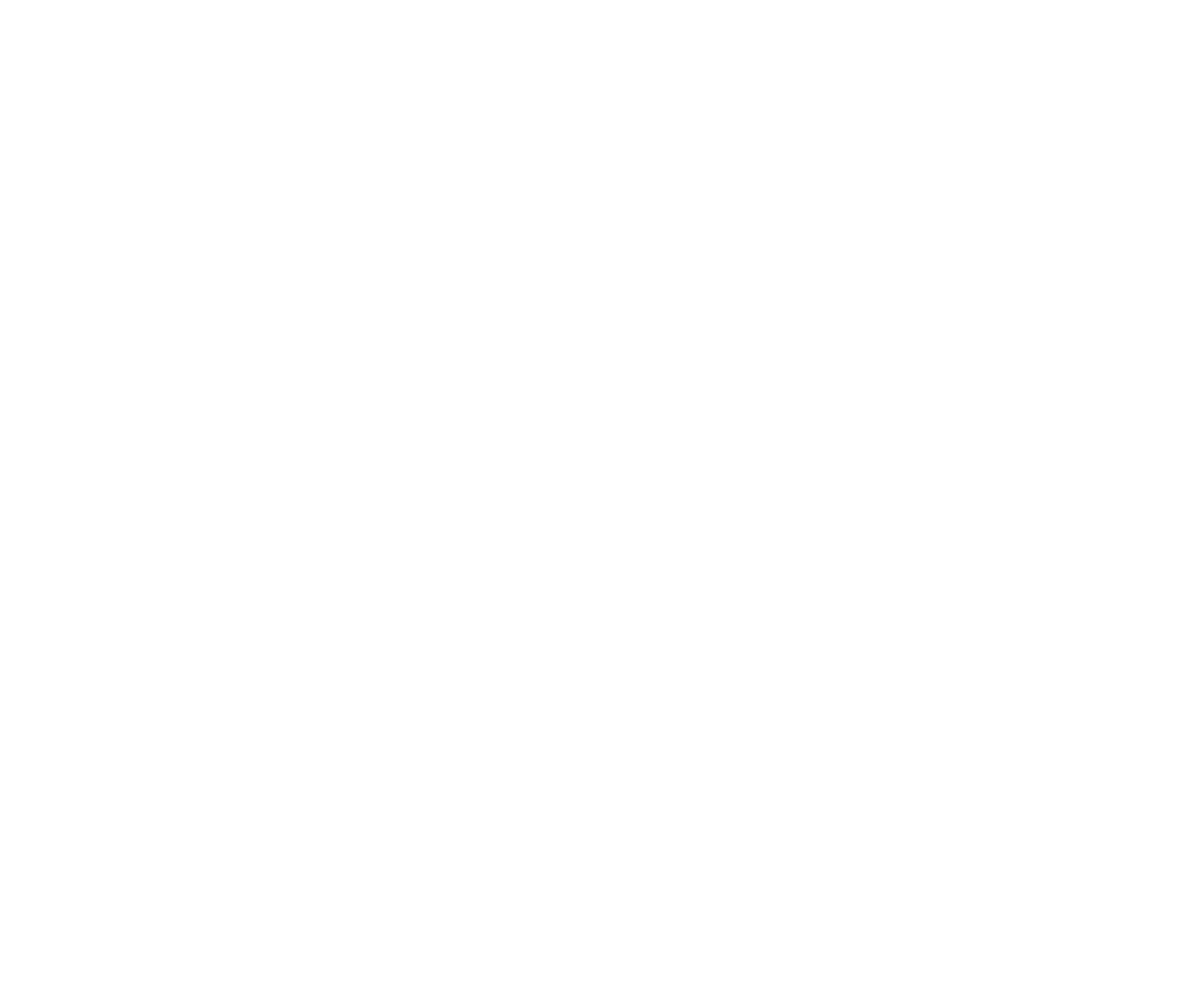
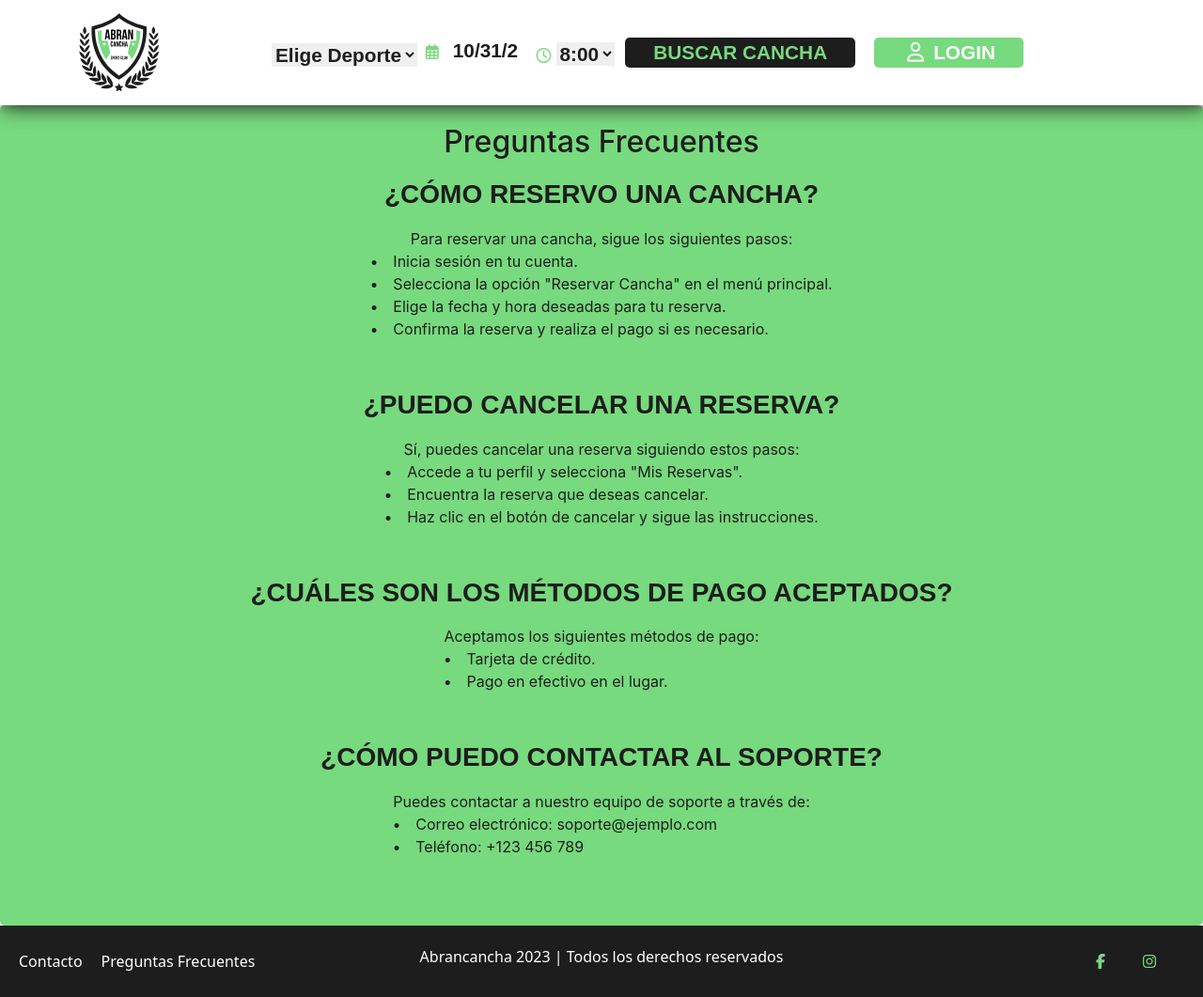
Before and after one commit to elMarito/abrancancha_frontend, a React (Vite) app: page /preguntas-frecuentes in a window 1280 px wide. Before the commit this address had no page. Shown: the whole page at 94% size. Before the commit the page ends 800 px from the top, so only its background shows below. Built offline with nearby package versions, Linux system fonts and the light colour scheme.

Commit message:
Creacion del Pregunutas frecuentes y de la seccion contactos por nicolas mansilla

```diff
--- a/package.json
+++ b/package.json
@@ -14,10 +14,11 @@
     "bootstrap": "^5.3.2",
     "json-server": "^0.17.4",
     "react": "^18.2.0",
+    "react-bootstrap": "^2.9.1",
     "react-datepicker": "^4.18.0",
     "react-dom": "^18.2.0",
     "react-hook-form": "^7.47.0",
-    "react-router-dom": "^6.16.0",
+    "react-router-dom": "^6.18.0",
     "react-use": "^17.4.0"
   },
   "devDependencies": {
--- a/src/App.jsx
+++ b/src/App.jsx
@@ -1,3 +1,4 @@
+// App.jsx
 import React, { useState } from 'react';
 import { BrowserRouter, Routes, Route } from 'react-router-dom';
 import Home from './components/Home/Home';
@@ -11,6 +12,8 @@
 import Clientes from './components/HomeBack/Usuario'
 import Administradores from './components/HomeBack/Administradores'
 import Configuracion from './components/HomeBack/Configuracion'
+import Contacto from './components/Footer/Contacto';
+import PreguntasFrecuentes from './components/Footer/PreguntasFrecuentes';
 
 
 function App() {
@@ -30,7 +33,10 @@
           <Route path="clientes" element={<Clientes />} />
           <Route path="administradores" element={<Administradores />} />
           <Route path="configuracion" element={<Configuracion />} />
+
         </Route>
+        <Route path="contacto" element={<Contacto />} />
+        <Route path="preguntas-frecuentes" element={<PreguntasFrecuentes />} />
       </Routes>
     </BrowserRouter>
   );
--- /dev/null
+++ b/src/components/Footer/Contacto.jsx
@@ -0,0 +1,37 @@
+// Contacto.jsx
+import React from 'react';
+import Navbar from '../Navbar/Navbar';
+import Footer from '../Footer/Footer';
+import './ContactoStyles.css';
+
+function Contacto() {
+  return (
+    <>
+      <Navbar />
+      <div className="contacto-container">
+        <h2>Contacto</h2>
+        <p>
+          ¡Estamos aquí para ayudarte! Ponte en contacto con nosotros si tienes alguna pregunta o inquietud.
+        </p>
+        <form>
+          <div className="form-group">
+            <label htmlFor="nombre">Nombre:</label>
+            <input type="text" id="nombre" name="nombre" required />
+          </div>
+          <div className="form-group">
+            <label htmlFor="email">Correo electrónico:</label>
+            <input type="email" id="email" name="email" required />
+          </div>
+          <div className="form-group">
+            <label htmlFor="mensaje">Mensaje:</label>
+            <textarea id="mensaje" name="mensaje" required></textarea>
+          </div>
+          <button type="submit">Enviar Mensaje</button>
+        </form>
+      </div>
+      <Footer />
+    </>
+  );
+}
+
+export default Contacto;
--- /dev/null
+++ b/src/components/Footer/ContactoStyles.css
@@ -0,0 +1,61 @@
+/* ContactoStyles.css */
+
+.contacto-container {
+  background-color: #77da7e;
+  padding: 20px;
+  border-radius: 5px;
+  color: #1d1d1d;
+  font-family: "Inter", sans-serif;
+  text-align: center;
+}
+
+.contacto-container h2 {
+  font-family: "Bebas Neue", sans-serif;
+  font-weight: 900;
+  text-transform: uppercase;
+  margin-bottom: 20px;
+}
+
+form {
+  max-width: 600px;
+  margin: 0 auto;
+}
+
+.form-group {
+  margin-bottom: 20px;
+}
+
+label {
+  display: block;
+  font-weight: bold;
+  margin-bottom: 5px;
+}
+
+input,
+textarea {
+  width: 100%;
+  padding: 10px;
+  border: 1px solid #1d1d1d;
+  border-radius: 5px;
+  font-family: "Inter", sans-serif;
+  box-sizing: border-box;
+  margin-top: 5px;
+  margin-bottom: 10px;
+}
+
+button {
+  background-color: #1d1d1d;
+  color: #77da7e;
+  font-family: "Bebas Neue", sans-serif;
+  font-weight: 900;
+  border: none;
+  padding: 10px 30px;
+  border-radius: 5px;
+  text-transform: uppercase;
+  cursor: pointer;
+}
+
+button:hover {
+  background-color: #77da7e;
+  color: #1d1d1d;
+}
--- a/src/components/Footer/Footer.jsx
+++ b/src/components/Footer/Footer.jsx
@@ -1,4 +1,8 @@
+// Footer.jsx
 import React from 'react';
+import { Link, Routes, Route } from 'react-router-dom';
+import Contacto from './Contacto';
+import PreguntasFrecuentes from './PreguntasFrecuentes';
 import './FooterStyles.css';
 
 function Footer() {
@@ -6,12 +10,11 @@
     <footer className="footer-container">
       <div className="left-section">
         <div className="contact-section">
-          <h5>Contacto</h5>
 
+          <Link to="/contacto">Contacto</Link>
         </div>
         <div className="faq-section">
-          <h5>Preguntas Frecuentes</h5>
-
+          <Link to="/preguntas-frecuentes">Preguntas Frecuentes</Link>
         </div>
       </div>
 
@@ -21,13 +24,21 @@
 
       <div className="right-section">
         <div className="social-logos">
-        <a className="small" href="#"><i className="fa-brands fa-facebook-f"></i></a>
-
+          <Link to="/facebook">
+            <i className="fa-brands fa-facebook-f"></i>
+          </Link>
         </div>
         <div className="social-logos">
-        <a className="small" href="#"><i className="fa-brands fa-instagram"></i></a>
+          <Link to="/instagram">
+            <i className="fa-brands fa-instagram"></i>
+          </Link>
         </div>
       </div>
+
+      <Routes>
+        <Route path="/contacto" element={<Contacto />} />
+        <Route path="/preguntas-frecuentes" element={<PreguntasFrecuentes />} />
+      </Routes>
     </footer>
   );
 }
--- a/src/components/Footer/FooterStyles.css
+++ b/src/components/Footer/FooterStyles.css
@@ -1,4 +1,7 @@
+/* FooterStyles.css */
+
 .footer-container {
+  margin-top: auto;
   background-color: #1d1d1d;
   color: #fff;
   padding: 20px;
@@ -7,12 +10,33 @@
   align-items: center;
 }
 
+body {
+  display: flex;
+  flex-direction: column;
+  min-height: 100vh;
+}
+
 .left-section, .center-section, .right-section {
   flex: 1;
 }
 
-.left-section h5, .center-section p {
-  margin-bottom: 10px;
+.left-section, .right-section {
+  display: flex;
+}
+
+.left-section > div, .right-section > div {
+  margin-right: 20px;
+}
+
+.contact-section a, .faq-section a {
+  text-decoration: none;
+  color: #fff;
+  font-size: 16px;
+  transition: color 0.3s ease-in-out;
+}
+
+.contact-section a:hover, .faq-section a:hover {
+  color: #77da7e;
 }
 
 .center-section {
@@ -22,11 +46,15 @@
   text-align: center;
 }
 
+.center-section p {
+  margin-bottom: 10px;
+}
+
 .right-section {
   display: flex;
   justify-content: flex-end;
-  align-items: center;
 }
+
 .social-logos {
   padding: 5px;
   display: flex;
@@ -39,8 +67,6 @@
   margin-right: 5px;
 }
 
-
-
 .social-icon {
   width: 30px;
   height: 30px;
--- /dev/null
+++ b/src/components/Footer/PreguntasFrecuentes.jsx
@@ -0,0 +1,68 @@
+// PreguntasFrecuentes.jsx
+import React from 'react';
+import './PreguntasFrecuentesStyles.css';
+import Navbar from '../Navbar/Navbar'; // Ajusta la ruta según la ubicación real del componente Navbar
+import Footer from '../Footer/Footer'; // Ajusta la ruta según la ubicación real del componente Footer
+
+function PreguntasFrecuentes() {
+  return (
+    <>
+      <Navbar />
+      <div className="preguntas-frecuentes-container">
+        <h2>Preguntas Frecuentes</h2>
+
+        <div className="pregunta">
+          <h3>¿Cómo reservo una cancha?</h3>
+          <p>
+            Para reservar una cancha, sigue los siguientes pasos:
+            <ol>
+              <li>Inicia sesión en tu cuenta.</li>
+              <li>Selecciona la opción "Reservar Cancha" en el menú principal.</li>
+              <li>Elige la fecha y hora deseadas para tu reserva.</li>
+              <li>Confirma la reserva y realiza el pago si es necesario.</li>
+            </ol>
+          </p>
+        </div>
+
+        <div className="pregunta">
+          <h3>¿Puedo cancelar una reserva?</h3>
+          <p>
+            Sí, puedes cancelar una reserva siguiendo estos pasos:
+            <ol>
+              <li>Accede a tu perfil y selecciona "Mis Reservas".</li>
+              <li>Encuentra la reserva que deseas cancelar.</li>
+              <li>Haz clic en el botón de cancelar y sigue las instrucciones.</li>
+            </ol>
+          </p>
+        </div>
+
+        <div className="pregunta">
+          <h3>¿Cuáles son los métodos de pago aceptados?</h3>
+          <p>
+            Aceptamos los siguientes métodos de pago:
+            <ul>
+              <li>Tarjeta de crédito.</li>
+              <li>Pago en efectivo en el lugar.</li>
+            </ul>
+          </p>
+        </div>
+
+        <div className="pregunta">
+          <h3>¿Cómo puedo contactar al soporte?</h3>
+          <p>
+            Puedes contactar a nuestro equipo de soporte a través de:
+            <ul>
+              <li>Correo electrónico: soporte@ejemplo.com</li>
+              <li>Teléfono: +123 456 789</li>
+            </ul>
+          </p>
+        </div>
+
+        {/* Agrega más preguntas y respuestas según sea necesario */}
+      </div>
+      <Footer />
+    </>
+  );
+}
+
+export default PreguntasFrecuentes;
--- /dev/null
+++ b/src/components/Footer/PreguntasFrecuentesStyles.css
@@ -0,0 +1,49 @@
+/* PreguntasFrecuentesStyles.css */
+
+.preguntas-frecuentes-container {
+  background-color: #77da7e;
+  padding: 20px;
+  border-radius: 5px;
+  color: #1d1d1d;
+  font-family: "Inter", sans-serif;
+  text-align: center;
+}
+
+.pregunta {
+  margin: 20px 0;
+  display: flex;
+  flex-direction: column;
+  align-items: center; /* Añadido para centrar el contenido */
+}
+
+.pregunta h3 {
+  font-family: "Bebas Neue", sans-serif;
+  font-weight: 900;
+  text-transform: uppercase;
+}
+
+.pregunta p {
+  margin-top: 10px;
+}
+
+/* Estilos para las listas */
+.pregunta ol,
+.pregunta ul {
+  list-style: none;
+  padding: 0;
+  text-align: left;
+}
+
+.pregunta li {
+  margin-left: 1.5em;
+  position: relative;
+  text-align: left;
+}
+
+.pregunta li::before {
+  content: "\2022";
+  color: #1d1d1d;
+  font-weight: bold;
+  position: absolute;
+  left: -1.5em;
+}
--- a/src/main.jsx
+++ b/src/main.jsx
@@ -1,6 +1,8 @@
 import React from 'react'
 import ReactDOM from 'react-dom/client'
 import App from './App'
+
+
 
 
 
```
Also changed, not shown: src/components/HomeBack/Disponibilidad.jsx (+0 -10 lines), 1 other file (tests, documents, lock files or other folders).
